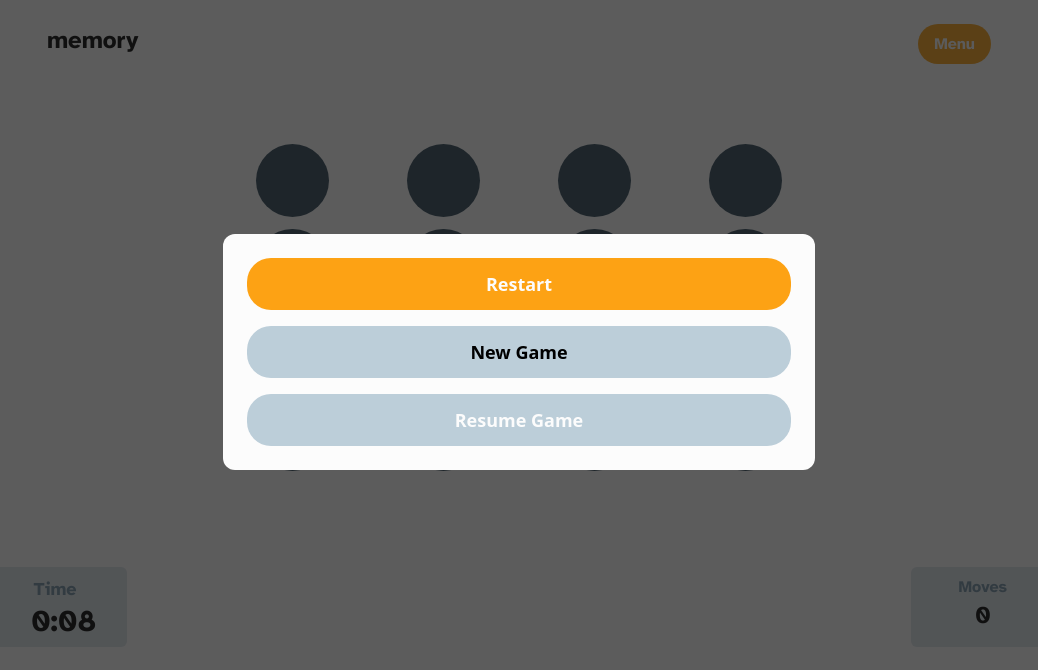
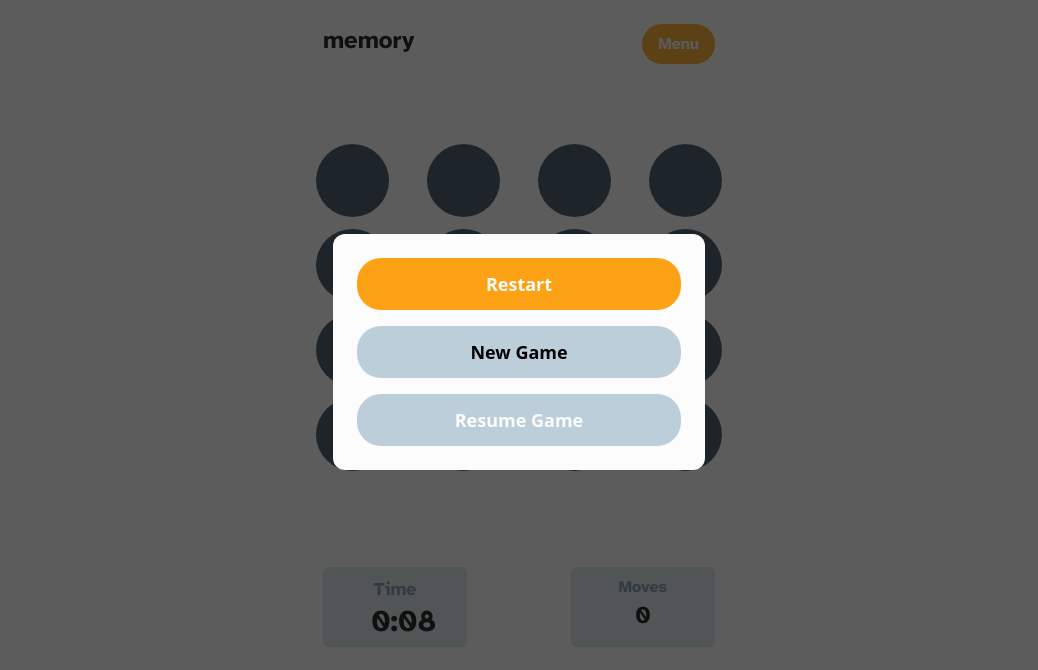
Before and after one commit to dlkokhta/memory-game, a React (Vite) app: page /game in a window 1280 px wide. Both pictures are taken after a click on the button "Menu". Shown: the top 670 px of the page, without its empty margins (121-1159 px from the left). Built offline with nearby package versions, Linux system fonts and the light colour scheme.

Commit message:
Add responsive styling for large screens (lg to 4xl)

```diff
--- a/src/components/GameOverMultyPlayer.tsx
+++ b/src/components/GameOverMultyPlayer.tsx
@@ -20,7 +20,7 @@ const GameOverMultyPlayer: React.FC<GameOverMultyPlayerProps> = (props) => {
   return (
     <div>
       <div className="top-0 left-0 right-0 w-full h-full pt-[120px] fixed bg-[#181818] bg-opacity-70">
-        <div className="absolute z-20 left-0 right-0 md:px-40 xl:px-60 sm:px-24">
+        <div className="absolute z-20 left-0 right-0 md:px-40 xl:px-72 sm:px-24 2xl:px-[440px] 3xl:px-[580px] 4xl:px-[620px]">
           <div className="p-6 ">
             <div className="flex flex-col px-6 pb-6 gap-6 pt-8 bg-white rounded-xl ">
               <div className="flex flex-col text-center">
--- a/src/components/GameOverSolo.tsx
+++ b/src/components/GameOverSolo.tsx
@@ -8,7 +8,7 @@ const GameOverSolo: React.FC<GameOverMultyPlayerProps> = (props) => {
   return (
     <div>
       <div className="top-0 left-0 right-0 w-full h-full pt-[120px] fixed bg-[#181818] bg-opacity-70 ">
-        <div className="absolute z-20 left-0 right-0 md:px-40 xl:px-60 sm:px-24 ">
+        <div className="absolute z-20 left-0 right-0 md:px-40 xl:px-72 sm:px-24 2xl:px-[440px] 3xl:px-[580px] 4xl:px-[620px]">
           <div className="p-6 ">
             <div className="flex flex-col px-6 pb-6 gap-6 pt-8 bg-white rounded-xl ">
               <div className="flex flex-col text-center ">
--- a/src/components/GamePage.tsx
+++ b/src/components/GamePage.tsx
@@ -240,7 +240,7 @@ const GamePage = () => {
   return (
     <div className="p-6 relative ">
       {/**menu */}
-      <div className="flex justify-between font-atkinsonHyperlegible mb-20 sm:px-24 md:px-36 lg:px-[27 0px] ">
+      <div className="flex justify-between font-atkinsonHyperlegible mb-20 sm:px-24 md:px-36 lg:px-[270px] xl:px-[420px] 2xl:px-[540px] 3xl:px-[670px] 4xl:px-[720px]">
         <h1 className="font-bold text-2xl ">memory</h1>
         <button
           onClick={menuClickHandler}
@@ -269,8 +269,8 @@ const GamePage = () => {
         <div
           className={
             selectGridSize
-              ? "grid grid-cols-4 grid-rows-4 text-center gap-[12.30px] mb-24 justify-items-center sm:px-20 md:px-28 lg:px-60 xl:px-80"
-              : "grid grid-cols-6 grid-rows-6 text-center gap-[9.12px] mb-24 justify-items-center md:px-28 lg:px-60 xl:px-80"
+              ? "grid grid-cols-4 grid-rows-4 text-center gap-[12.30px] mb-24 justify-items-center sm:px-20 md:px-28 lg:px-60 xl:px-[400px] 2xl:px-[520px] 3xl:px-[650px] 4xl:px-[690px]"
+              : "grid grid-cols-6 grid-rows-6 text-center gap-[9.12px] mb-24 justify-items-center sm:px-20 md:px-36 lg:px-[260px] xl:px-[410px] 2xl:px-[530px] 3xl:px-[670px] 4xl:px-[720px]"
           }
         >
           {randomNumbers.map((num, index) => (
@@ -351,7 +351,7 @@ const GamePage = () => {
           ))}
         </div>
       ) : (
-        <div className="flex gap-6 justify-between font-atkinsonHyperlegible sm:px-24 lg:px-20 md:px-36">
+        <div className="flex gap-6 justify-between font-atkinsonHyperlegible sm:px-24 md:px-36 lg:px-[270px] xl:px-[420px] 2xl:px-[540px] 3xl:px-[670px] 4xl:px-[720px]">
           <div className="py-2 px-12 bg-lightGrey2 text-center rounded-md ">
             <h1 className="text-grey lg:text-lg">Time</h1>
             <div className="text-2xl w-12 lg:text-3xl ">{formattedTime}</div>
@@ -384,12 +384,12 @@ const GamePage = () => {
       {/**menu */}
       {!menuIsVisible && (
         <div className="top-0 left-0 right-0 w-full h-full pt-[210px] fixed bg-[#181818] bg-opacity-70 ">
-          <div className="absolute z-20 left-0 right-0 sm:px-32 md:px-40 lg:px-72 xl:px-80">
+          <div className="absolute z-20 left-0 right-0 sm:px-32 md:px-40 lg:px-72 xl:px-[430px] 2xl:px-[560px] 3xl:px-[680px] 4xl:px-[730px]">
             <div className="  p-6 ">
               <div className="flex flex-col gap-4 p-6 bg-white rounded-xl ">
                 <button
                   onClick={restartButtonClickHandler}
-                  className="bg-orange hover:bg-hoverOrange  font-bold text-lg text-white pt-3 px-[107px] pb-3 rounded-3xl"
+                  className="bg-orange hover:bg-hoverOrange  font-bold text-lg text-white pt-3 px-[107px] pb-3 rounded-3xl "
                 >
                   Restart
                 </button>
--- a/src/components/StartGamePage.tsx
+++ b/src/components/StartGamePage.tsx
@@ -35,7 +35,7 @@ const StartGamePage = () => {
   };
 
   return (
-    <div className=" bg-darkBlue h-screen font-atkinsonHyperlegible px-5 sm:px-32 md:px-44 sm:pt-10 lg:px-80 lg:pt-5 xl:px-[420px]">
+    <div className=" bg-darkBlue h-screen font-atkinsonHyperlegible px-5 sm:px-32 md:px-44 sm:pt-10 lg:px-80 lg:pt-5 xl:px-[420px] 2xl:px-[540px] 3xl:px-[690px] 4xl:px-[740px]">
       <h1 className="text-white pb-11 font-bold text-[32px] text-center ">
         memory
       </h1>
```
